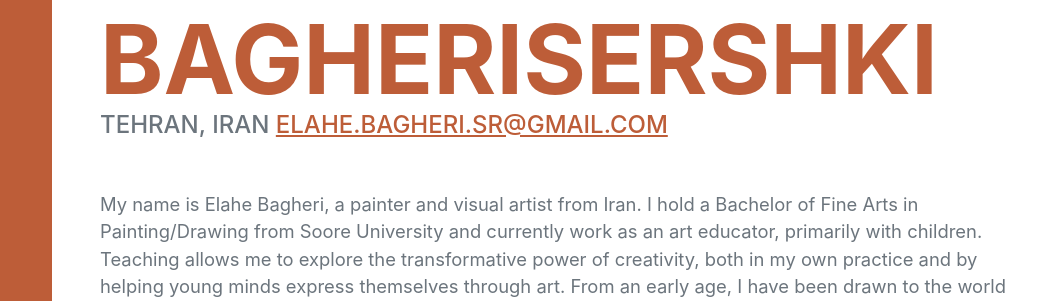
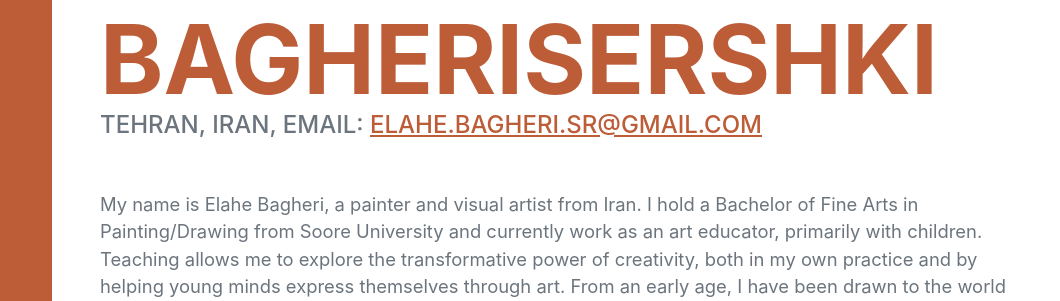
Before and after one commit to elahebagherisr/elahebagherisr.github.io, a website: page index.html in a window 1280 px wide. Shown: the part 185-486 px from the top of the page, 220-1280 px from the left. Drawn offline with nearby package versions, Linux system fonts and the light colour scheme; a web font is replaced by a local one.

Commit message:
Add files via upload

```diff
--- a/index.html
+++ b/index.html
@@ -44,7 +44,7 @@
                         <span class="text-primary">Bagherisershki</span>
                     </h1>
                     <div class="subheading mb-5">
-                        Tehran, Iran
+                        Tehran, Iran, Email:
                         <a href="mailto:elahe.bagheri.sr@gmail.com">elahe.bagheri.sr@gmail.com</a>
                     </div>
                     <p class="lead mb-5">My name is Elahe Bagheri, a painter and visual artist from Iran. I hold a Bachelor of Fine Arts in Painting/Drawing from Soore University and currently work as an art educator, primarily with children. Teaching allows me to explore the transformative power of creativity, both in my own practice and by helping young minds express themselves through art.
```
